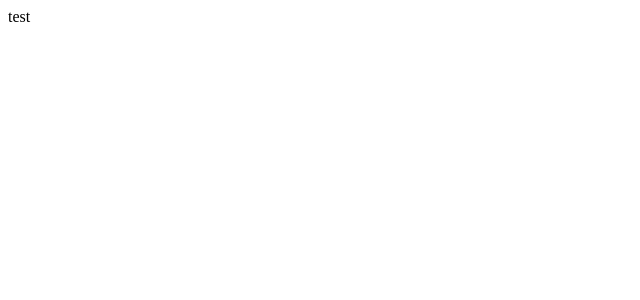
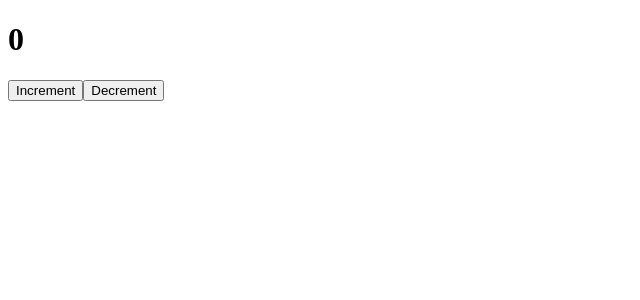
Before and after one commit to georgdronov/react-to-do, a React (Create React App) app: page / in a window 1280 px wide. Shown: the top 300 px of the page, without its empty margins (0-640 px from the left). Built offline with nearby package versions, Linux system fonts and the light colour scheme.

Commit message:
learn useState

```diff
--- a/src/App.js
+++ b/src/App.js
@@ -1,9 +1,20 @@
-import React from "react";
+import React, { useState } from "react";
 
 function App() {
+  const [likes, setlikes] = useState(0)
+
+  function increment() {
+    setlikes(likes + 1)
+  }
+  function decrement() {
+    setlikes(likes - 1)
+  }
+
   return (
     <div className="App">
-
+      <h1>{likes}</h1>
+      <button onClick={increment}>Increment</button>
+      <button onClick={decrement}>Decrement</button>
     </div>
   );
 }
--- a/src/index.js
+++ b/src/index.js
@@ -5,6 +5,6 @@
 const root = ReactDOM.createRoot(document.getElementById('root'));
 root.render(
   <div>
-    test
+    <App />
   </div>
 );
```
